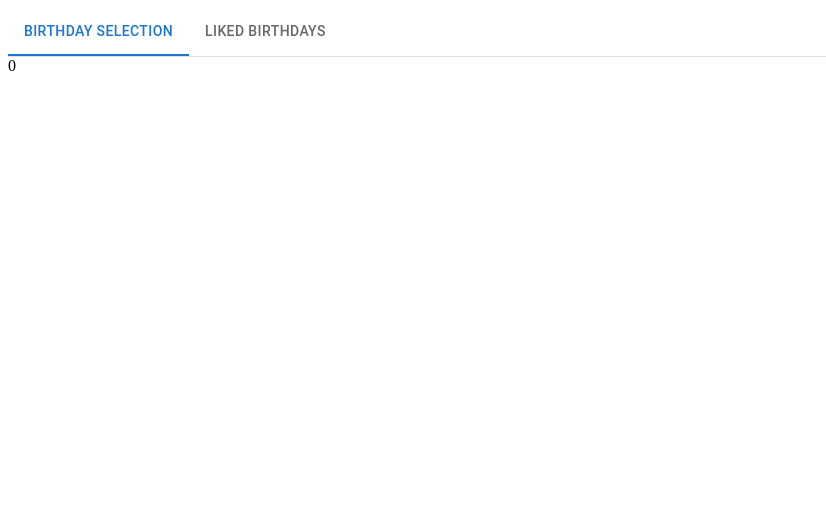
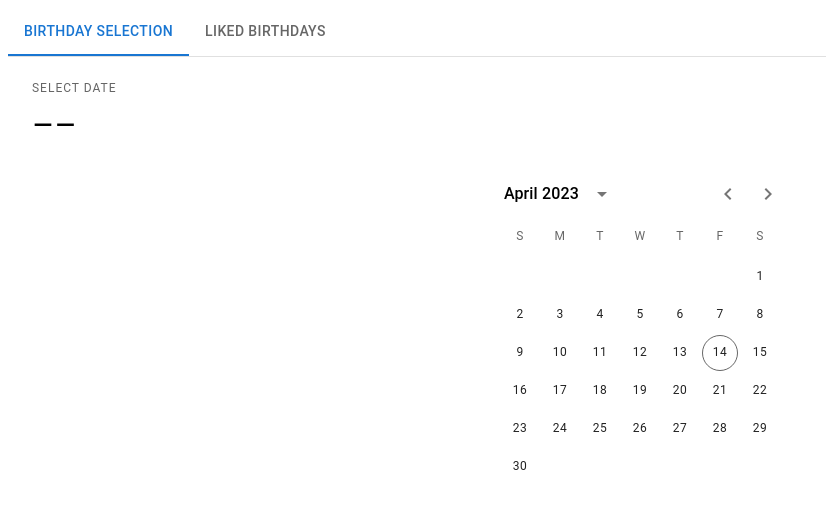
Before and after one commit to achahine78/favorite-birthdays, a React (Vite) app: page / in a window 1280 px wide. Shown: the top 508 px of the page, without its empty margins (0-826 px from the left). Built offline with nearby package versions, Linux system fonts and the light colour scheme.

Commit message:
feat: add date picker that calls the wikimedia api

```diff
--- a/src/App.tsx
+++ b/src/App.tsx
@@ -1,27 +1,59 @@
 import { Box, Tab, Tabs } from "@mui/material";
+import { StaticDatePicker } from "@mui/x-date-pickers";
+import axios from "axios";
+import dayjs from "dayjs";
 import { useState } from "react";
 
+type DatePickerValue = {
+  $d: string;
+  $M: string;
+  $D: string;
+};
+
 function App() {
-  const [value, setValue] = useState(0);
+  const [tabValue, setTabValue] = useState(0);
 
-  const handleChange = (_event: React.SyntheticEvent, newValue: number) => {
-    setValue(newValue);
+  const handleTabChange = (_event: React.SyntheticEvent, newValue: number) => {
+    setTabValue(newValue);
+  };
+
+  const handleDatePickerChange = async (value: DatePickerValue | null) => {
+    const date = dayjs(value?.$d).format("MMMM DD");
+    const { $M, $D } = value!;
+    const { data } = await axios.get(
+      `https://api.wikimedia.org/feed/v1/wikipedia/en/onthisday/births/${$M}/${$D}`
+    );
+
+    const { births } = data;
+    console.log(births);
   };
 
   return (
     <div className="App">
       <Box sx={{ width: "100%" }}>
         <Box sx={{ borderBottom: 1, borderColor: "divider" }}>
-          <Tabs
-            value={value}
-            onChange={handleChange}
-          >
+          <Tabs value={tabValue} onChange={handleTabChange}>
             <Tab label="Birthday Selection" />
             <Tab label="Liked Birthdays" />
           </Tabs>
         </Box>
-        { value === 0 && '0'}
-        { value === 1 && '1'}
+        <div
+          style={{
+            visibility: tabValue === 0 ? "visible" : "hidden",
+            height: tabValue === 0 ? "unset" : "0",
+          }}
+        >
+          <>
+            <StaticDatePicker
+              onChange={handleDatePickerChange}
+              slotProps={{
+                actionBar: {
+                  actions: undefined,
+                },
+              }}
+            />
+          </>
+        </div>
       </Box>
     </div>
   );
--- a/src/main.tsx
+++ b/src/main.tsx
@@ -1,10 +1,14 @@
 import React from 'react'
 import ReactDOM from 'react-dom/client'
+import { LocalizationProvider } from "@mui/x-date-pickers";
+import { AdapterDayjs } from "@mui/x-date-pickers/AdapterDayjs";
 import App from './App'
 import './index.css'
 
 ReactDOM.createRoot(document.getElementById('root') as HTMLElement).render(
   <React.StrictMode>
-    <App />
+    <LocalizationProvider dateAdapter={AdapterDayjs}>
+      <App />
+    </LocalizationProvider>
   </React.StrictMode>,
 )
```
